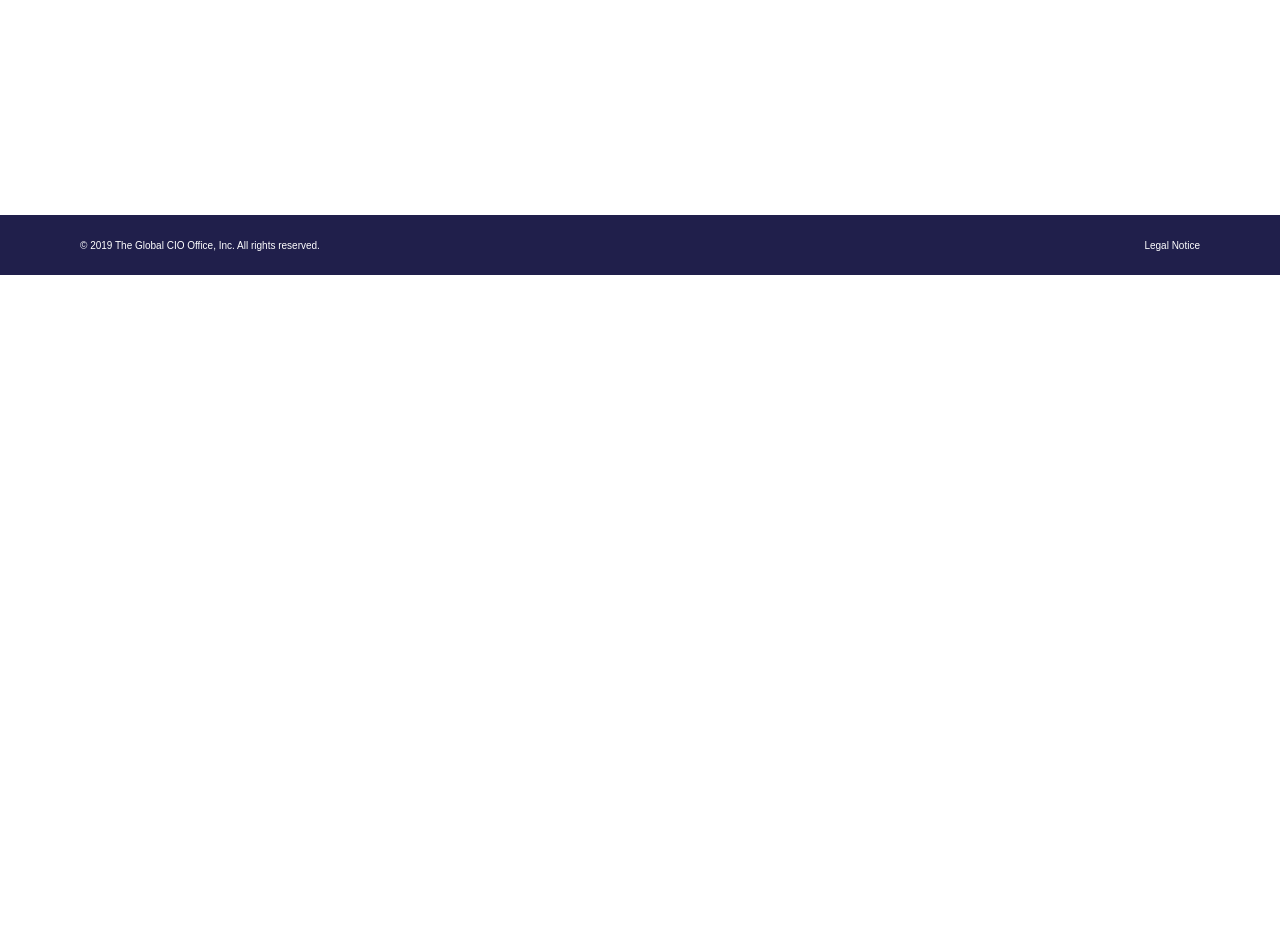
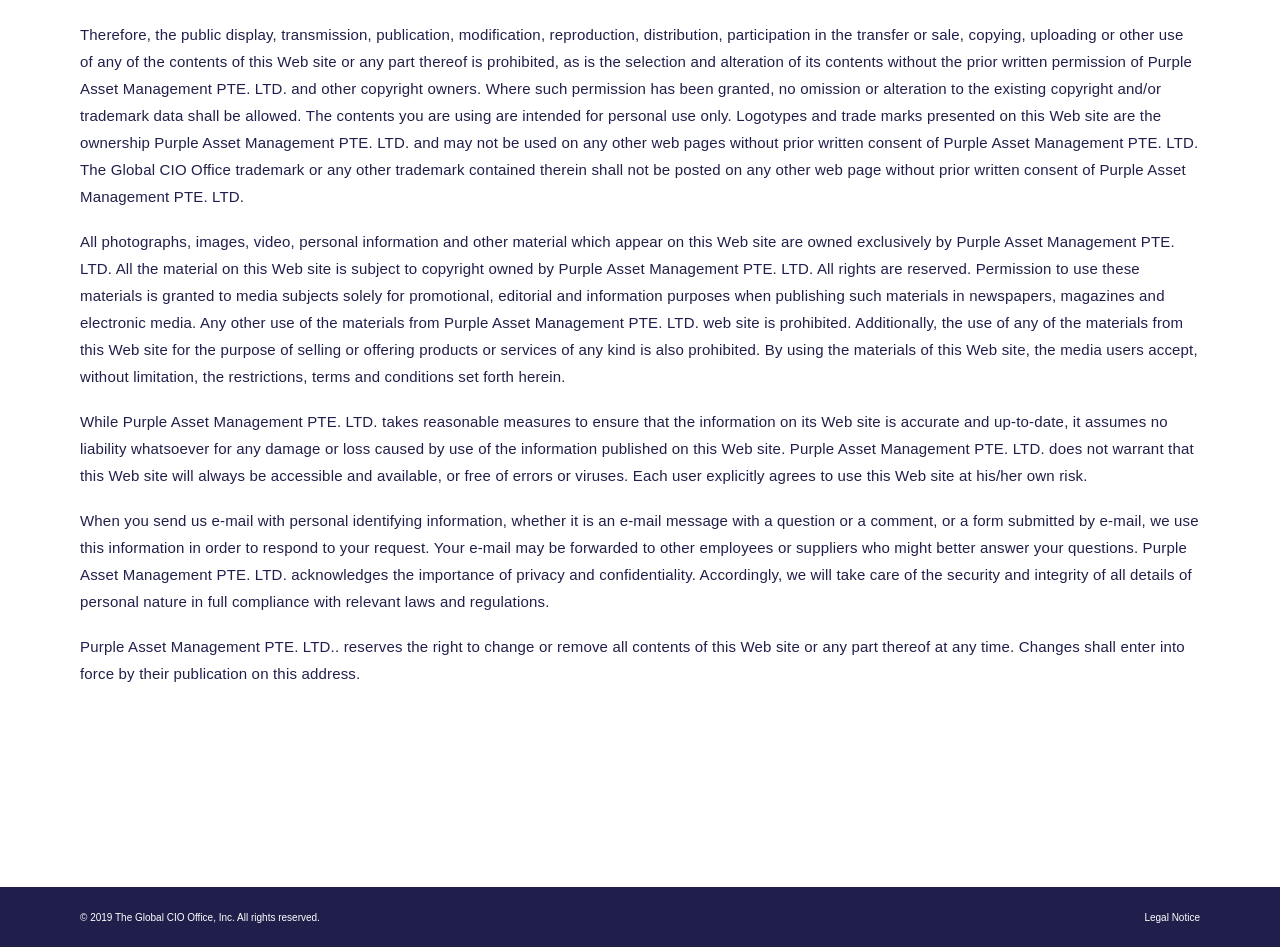
Before and after one commit to lusa9/CIO, a React (Create React App) app: page /legal in a window 1280 px wide. Shown: the part 525-1472 px from the top of the page. Before the commit the page ends 800 px from the top, so only its background shows below. Built offline with nearby package versions, Linux system fonts and the light colour scheme.

Commit message:
implemented legal notice

```diff
--- a/src/App.js
+++ b/src/App.js
@@ -5,6 +5,7 @@
 import {BrowserRouter as Router, Switch, Route} from 'react-router-dom'
 import { NotFound } from './Components/NotFound';
 import { About } from './Components/About';
+import { Legal } from './Components/Legal';
 
 class App extends React.Component {
   constructor(props) {
@@ -13,22 +14,26 @@
   }
 
   render() {
+      const { routeToPath } = this
       return (
         <div className="d-flex flex-direction-column" style={{minHeight: "100vh"}}>
         <Router ref={this.router}>
-          <Header routeToPath={path => this.router.current.history.push(path)}/>
+          <Header {...{routeToPath}}/>
           <div className="flex-grow-1 d-flex">
               <Switch>
                 <Route exact path="/" component={Home} />
                 <Route exact path="/about" component={About} />
+                <Route exact path="/legal" component={Legal} />
                 <Route path="" component={NotFound} />
               </Switch>
           </div>
-          <Footer />
+          <Footer {...{routeToPath}}/>
         </Router>
       </div>
       )
   }
+
+  routeToPath = path => this.router.current.history.push(path)
 }
 
 export default App;
--- a/src/Components/Footer/index.js
+++ b/src/Components/Footer/index.js
@@ -1,10 +1,12 @@
 import React from 'react';
 
-export const Footer = () => (
+export const Footer = ({routeToPath}) => (
     <div className="h-60 content-container bg-accent">
         <div className="content d-flex justify-content-between align-items-center">
             <h6 className="white">© 2019 The Global CIO Office, Inc. All rights reserved.</h6>
-            <h6 className="white">Legal Notice</h6>
+            <div className="d-flex justify-content-center align-items-center button h-full" onClick={() => routeToPath("/legal")}>
+                <h6 className="white ">Legal Notice</h6>
+            </div>
         </div>
     </div>
 )
--- /dev/null
+++ b/src/Components/Legal/index.js
@@ -0,0 +1,25 @@
+import React from 'react';
+import home from '../../assets/home.jpg'
+import logo from '../../assets/logo.svg'
+import { SectionHeader } from '../Section Header';
+
+export const Legal = () => (
+    <div className="d-flex flex-1 flex-direction-column">
+        <SectionHeader name="Legal Notice"/>
+        <div className="content-container">
+            <div className="content margin-top-120 margin-bottom-200">
+                <h4>Use of this Web site (cioooffice.com) is subject to the terms of use listed below and by accessing, browsing, or downloading files from this Web site, you acknowledge that you agree to all the terms listed herein. If you do not agree to these terms and conditions, you should immediately discontinue any use of, or downloading from, this Web site. Documents published on this Web site may be copied for non-commercial purposes and individual use only by observing all copyrights, other ownership rights and any mentioned limitation of rights.</h4>
+                <br/>
+                <h4>Therefore, the public display, transmission, publication, modification, reproduction, distribution, participation in the transfer or sale, copying, uploading or other use of any of the contents of this Web site or any part thereof is prohibited, as is the selection and alteration of its contents without the prior written permission of Purple Asset Management PTE. LTD. and other copyright owners. Where such permission has been granted, no omission or alteration to the existing copyright and/or trademark data shall be allowed. The contents you are using are intended for personal use only. Logotypes and trade marks presented on this Web site are the ownership Purple Asset Management PTE. LTD. and may not be used on any other web pages without prior written consent of Purple Asset Management PTE. LTD. The Global CIO Office trademark or any other trademark contained therein shall not be posted on any other web page without prior written consent of Purple Asset Management PTE. LTD.</h4>
+                <br/>
+                <h4>All photographs, images, video, personal information and other material which appear on this Web site are owned exclusively by Purple Asset Management PTE. LTD. All the material on this Web site is subject to copyright owned by Purple Asset Management PTE. LTD. All rights are reserved. Permission to use these materials is granted to media subjects solely for promotional, editorial and information purposes when publishing such materials in newspapers, magazines and electronic media. Any other use of the materials from Purple Asset Management PTE. LTD. web site is prohibited. Additionally, the use of any of the materials from this Web site for the purpose of selling or offering products or services of any kind is also prohibited. By using the materials of this Web site, the media users accept, without limitation, the restrictions, terms and conditions set forth herein.</h4>
+                <br/>
+                <h4>While Purple Asset Management PTE. LTD. takes reasonable measures to ensure that the information on its Web site is accurate and up-to-date, it assumes no liability whatsoever for any damage or loss caused by use of the information published on this Web site. Purple Asset Management PTE. LTD. does not warrant that this Web site will always be accessible and available, or free of errors or viruses. Each user explicitly agrees to use this Web site at his/her own risk.</h4>
+                <br/>
+                <h4>When you send us e-mail with personal identifying information, whether it is an e-mail message with a question or a comment, or a form submitted by e-mail, we use this information in order to respond to your request. Your e-mail may be forwarded to other employees or suppliers who might better answer your questions. Purple Asset Management PTE. LTD. acknowledges the importance of privacy and confidentiality. Accordingly, we will take care of the security and integrity of all details of personal nature in full compliance with relevant laws and regulations.</h4>
+                <br/>
+                <h4>Purple Asset Management PTE. LTD.. reserves the right to change or remove all contents of this Web site or any part thereof at any time. Changes shall enter into force by their publication on this address.</h4>
+            </div>
+        </div>
+    </div>
+)
```
